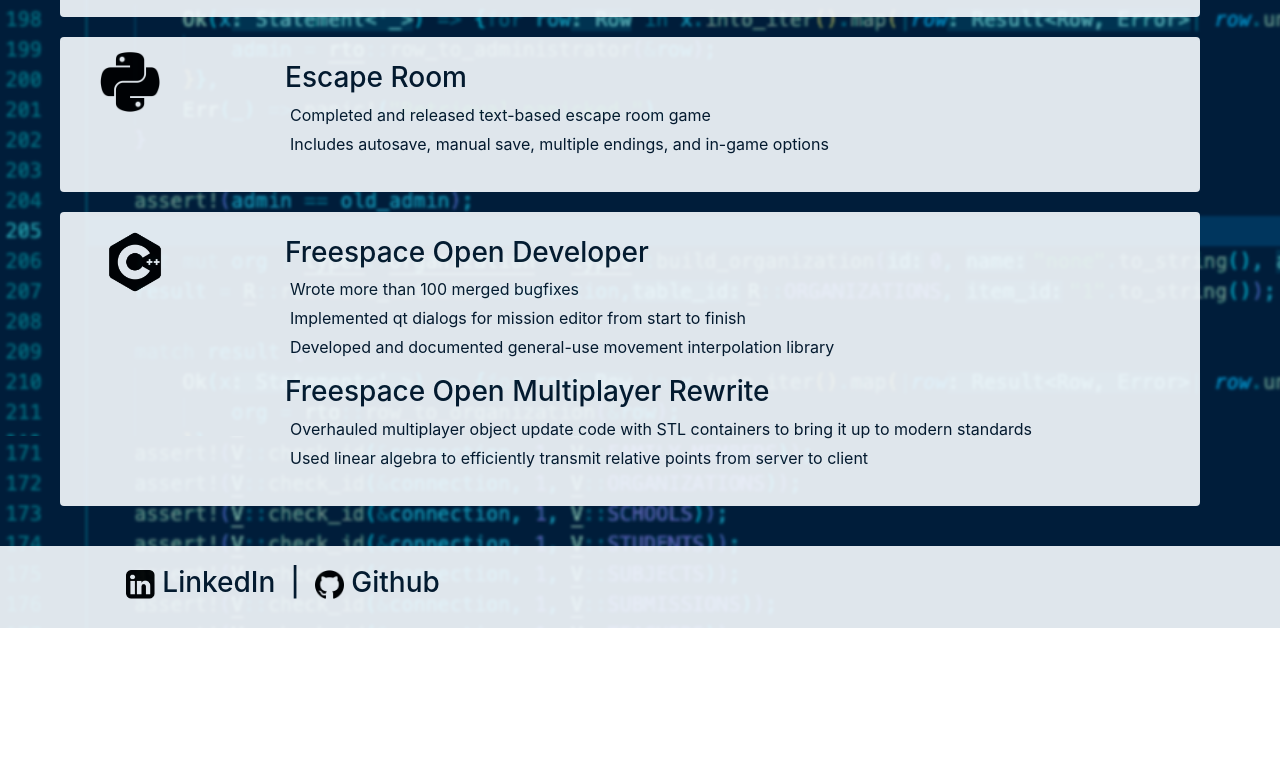
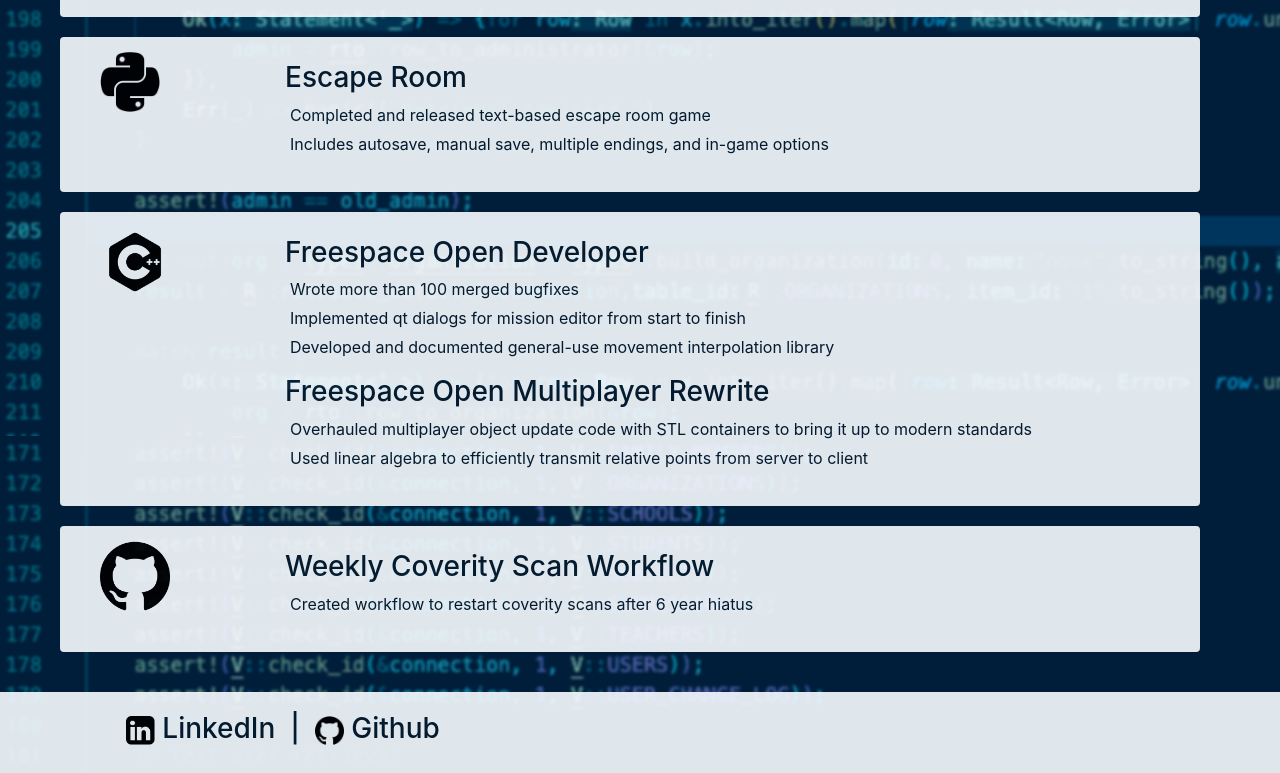
Before and after one commit to JohnAFernandez/portfolio_website, a website: page index.html in a window 1280 px wide. Shown: the part 814-1587 px from the top of the page. Before the commit the page ends 1442 px from the top, so only its background shows below. Drawn offline with nearby package versions, Linux system fonts and the light colour scheme; a web font is replaced by a local one.

Commit message:
Add Coverity workflow

```diff
--- a/index.html
+++ b/index.html
@@ -214,6 +214,33 @@
       </div>
     </div>
 
+    <div class="container body-container rounded">
+      <div class="row">
+        <div class="col-2 col-med-1">
+          <img
+            alt="Github Workflow Projects"
+            class="body-img"
+            width="70"
+            height="70"
+            src="res/github-icon.png"
+          />
+        </div>
+        <div class="col">
+          <br />
+          <h3>
+            <a
+              href="https://github.com/scp-fs2open/fs2open.github.com/pull/5712"
+              target="_blank"
+              >Weekly Coverity Scan Workflow</a
+            >
+          </h3>
+          <ul class="list-unstyled">
+            <li class="li-body">Created workflow to restart coverity scans after 6 year hiatus</li>
+          </ul>
+        </div>
+      </div>
+    </div>
+
     <footer class="footer_">
       <div class="conatiner">
         <div class="row">
```
Also changed, not shown: res/wetried.png (deleted).
